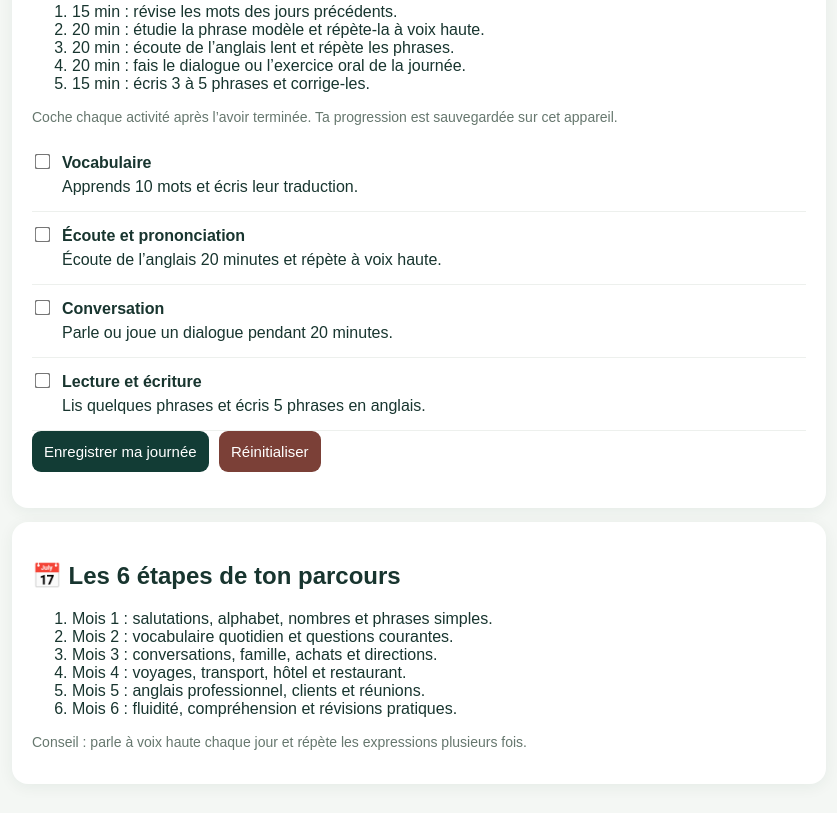
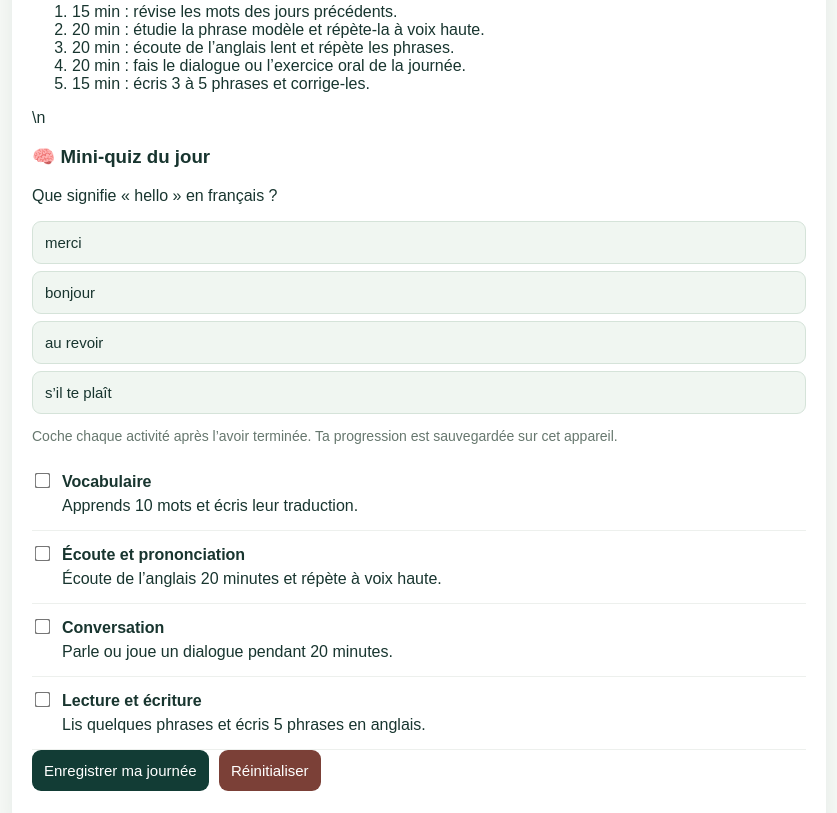
Before and after one commit to Elimelec558/english-coach, a plain HTML site: page index.html in a window 1280 px wide. Shown: the part 1052-1865 px from the top of the page, without its empty margins (221-1058 px from the left). Drawn offline with Linux system fonts and the light colour scheme.

Commit message:
Add interactive daily vocabulary quizzes

```diff
--- a/index.html
+++ b/index.html
@@ -25,7 +25,7 @@ button{background:var(--green);color:white;border:0;cursor:pointer}
 .task span{line-height:1.5}
 .muted{color:#66776e;font-size:14px}
 footer{text-align:center;padding:24px;color:#66776e}
-.vocab-grid{display:grid;grid-template-columns:repeat(auto-fit,minmax(130px,1fr));gap:8px;margin:12px 0}.vocab-item{background:#f0f6f1;border-radius:10px;padding:10px}.vocab-item strong{display:block;color:#123c35}.lesson-note{background:#fff8e5;border-left:4px solid #f3c969;padding:12px;border-radius:8px;line-height:1.6}
+.vocab-grid{display:grid;grid-template-columns:repeat(auto-fit,minmax(130px,1fr));gap:8px;margin:12px 0}.vocab-item{background:#f0f6f1;border-radius:10px;padding:10px}.vocab-item strong{display:block;color:#123c35}.lesson-note{background:#fff8e5;border-left:4px solid #f3c969;padding:12px;border-radius:8px;line-height:1.6}.quiz-option{display:block;width:100%;text-align:left;background:#f0f6f1;color:#18352f;border:1px solid #d5e3d9;margin:7px 0}.quiz-option:focus{outline:2px solid #23836b}.quiz-result{font-weight:bold;margin:10px 0}
 </style>
 </head>
 <body>
@@ -49,7 +49,7 @@ footer{text-align:center;padding:24px;color:#66776e}
 <section class="card">
 <h2 id="lessonTitle">Ta leçon du jour</h2>
 <p id="theme"></p>
-<div id="lessonContent"></div>
+<div id="lessonContent"></div>\n<div id="quizContent"></div>
 <p class="muted">Coche chaque activité après l’avoir terminée. Ta progression est sauvegardée sur cet appareil.</p>
 <div id="tasks"></div>
 <button id="save">Enregistrer ma journée</button>
@@ -103,6 +103,21 @@ function render(){
  if(lesson){
   content.innerHTML="<div class='lesson-note'><strong>Objectif du jour</strong><br>"+lesson.objective+"</div><h3>Phrase modèle</h3><div class='lesson-note'>"+lesson.example+"</div><h3>Vocabulaire à réviser</h3><div class='vocab-grid'>"+lesson.vocabulary.map(w=>"<div class='vocab-item'><strong>"+w.en+"</strong><span>"+w.fr+"</span></div>").join("")+"</div><h3>Défi du jour</h3><p>"+lesson.challenge+"</p><h3>Programme des 90 minutes</h3><ol>"+lesson.routine.map(item=>"<li>"+item+"</li>").join("")+"</ol>";
  }else{content.innerHTML="";}
+ const quizBox=document.getElementById("quizContent");
+ if(lesson && lesson.quiz){
+  quizBox.innerHTML="<h3>🧠 Mini-quiz du jour</h3><p>"+lesson.quiz.question+"</p><div id='quizOptions'></div><p id='quizResult' class='quiz-result' aria-live='polite'></p>";
+  const optionsBox=quizBox.querySelector("#quizOptions");
+  lesson.quiz.options.forEach((option,index)=>{
+   const button=document.createElement("button");
+   button.type="button";button.className="quiz-option";button.textContent=option;
+   button.addEventListener("click",()=>{
+    const result=quizBox.querySelector("#quizResult");
+    if(index===lesson.quiz.answer){result.textContent="✅ Bonne réponse ! "+lesson.quiz.explanation;result.style.color="#176b45";}
+    else{result.textContent="Pas tout à fait. Réessaie : relis le vocabulaire ci-dessus.";result.style.color="#8a493b";}
+   });
+   optionsBox.appendChild(button);
+  });
+ }else{quizBox.innerHTML="";}
  const tasks=document.getElementById("tasks");tasks.innerHTML="";
  activities.forEach((a,i)=>{
   const label=document.createElement("label");label.className="task";
```
